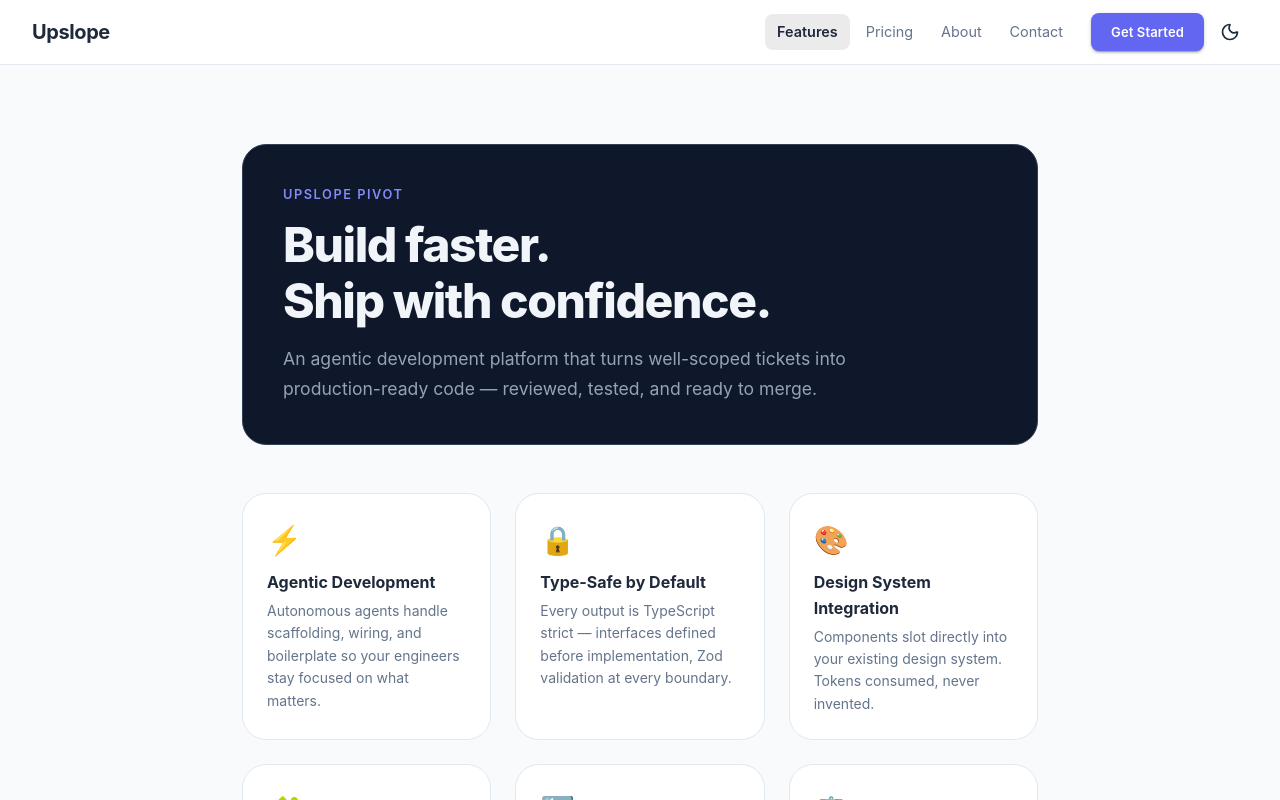
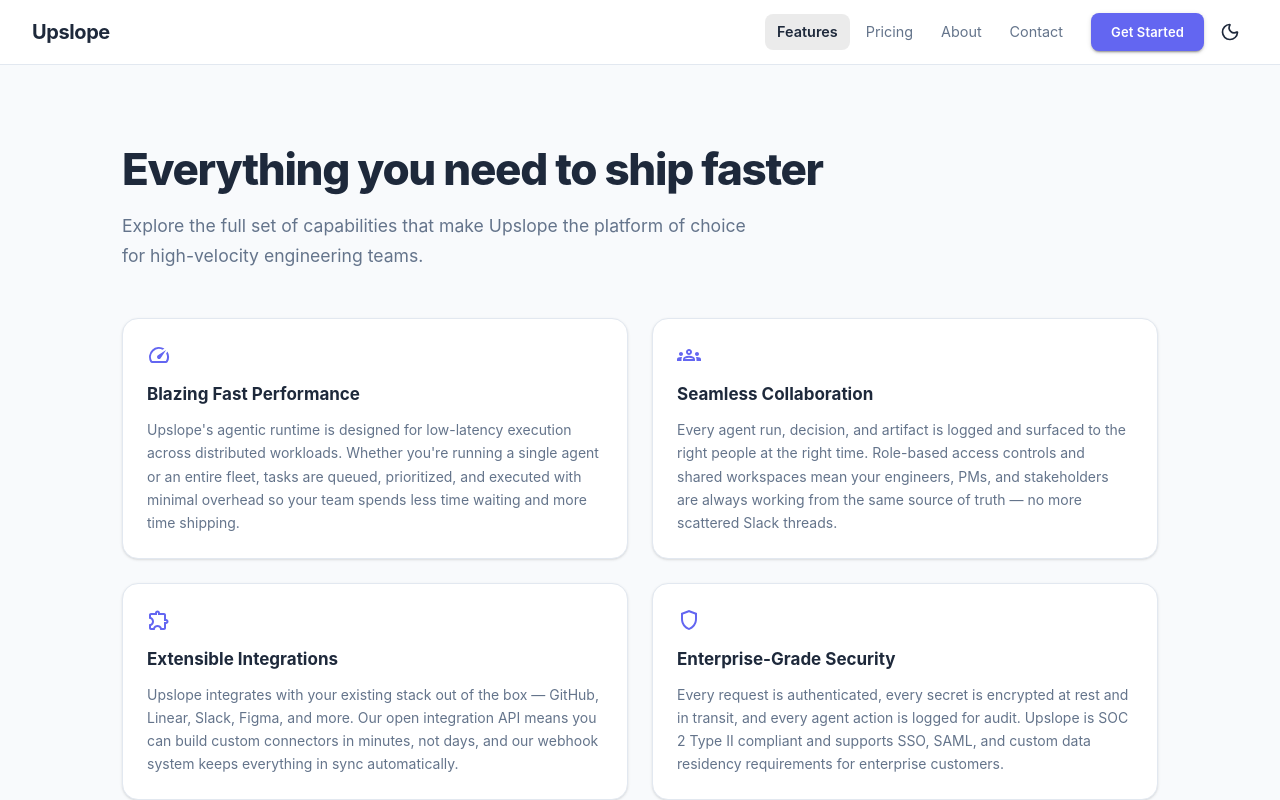
Before and after one commit to lenny-upslopepivot/kiro-test, a React (Vite) app: page /features in a window 1280 px wide. Shown: the top 800 px of the page. Built offline with nearby package versions, Linux system fonts and the light colour scheme.

Commit message:
[IRN-54] feat: Features Page

```diff
--- a/package.json
+++ b/package.json
@@ -12,6 +12,7 @@
   "dependencies": {
     "@emotion/react": "^11.14.0",
     "@emotion/styled": "^11.14.0",
+    "@mui/icons-material": "^6.5.0",
     "@mui/material": "^6.4.8",
     "lucide-react": "^1.7.0",
     "react": "^19.0.0",
--- a/src/pages/features/Features.tsx
+++ b/src/pages/features/Features.tsx
@@ -1,22 +1,58 @@
+import { type ReactNode } from 'react'
 import { Box, Typography } from '@mui/material'
-import { PageHeading, CtaBanner } from '@/components'
-import { featuresStyles, FEATURES } from './features-helpers'
+import SpeedOutlined from '@mui/icons-material/SpeedOutlined'
+import GroupsOutlined from '@mui/icons-material/GroupsOutlined'
+import ExtensionOutlined from '@mui/icons-material/ExtensionOutlined'
+import ShieldOutlined from '@mui/icons-material/ShieldOutlined'
+import InsightsOutlined from '@mui/icons-material/InsightsOutlined'
+import RocketLaunchOutlined from '@mui/icons-material/RocketLaunchOutlined'
+import { FeatureCard, CtaBanner } from '@/components'
+import featuresData from '@/assets/data/features.json'
+import { featuresStyles, FEATURES_HERO, type FeatureItem } from './features-helpers'
+
+// ---------------------------------------------------------------------------
+// Icon map — resolves icon name strings from features.json to ReactNode elements
+// Must live in a .tsx file because it contains JSX
+// ---------------------------------------------------------------------------
+
+const FEATURE_ICON_MAP: Record<string, ReactNode> = {
+  SpeedOutlined: <SpeedOutlined />,
+  GroupsOutlined: <GroupsOutlined />,
+  ExtensionOutlined: <ExtensionOutlined />,
+  ShieldOutlined: <ShieldOutlined />,
+  InsightsOutlined: <InsightsOutlined />,
+  RocketLaunchOutlined: <RocketLaunchOutlined />,
+}
+
+const features = featuresData.features as FeatureItem[]
 
 export const Features = () => {
   return (
     <>
       <Box sx={featuresStyles.root}>
-        <PageHeading />
 
+        {/* Hero header — title + subtitle from FEATURES_HERO config */}
+        <Box sx={featuresStyles.hero}>
+          <Typography variant="h1" sx={featuresStyles.heroTitle}>
+            {FEATURES_HERO.title}
+          </Typography>
+          <Typography sx={featuresStyles.heroSubtitle}>
+            {FEATURES_HERO.subtitle}
+          </Typography>
+        </Box>
+
+        {/* 2-column grid (desktop) / 1-column (mobile) */}
         <Box sx={featuresStyles.grid}>
-          {FEATURES.map(({ icon, title, description }) => (
-            <Box key={title} sx={featuresStyles.card}>
-              <Typography sx={featuresStyles.cardIcon}>{icon}</Typography>
-              <Typography sx={featuresStyles.cardTitle}>{title}</Typography>
-              <Typography sx={featuresStyles.cardBody}>{description}</Typography>
-            </Box>
+          {features.map(({ icon, title, longDescription }) => (
+            <FeatureCard
+              key={title}
+              icon={FEATURE_ICON_MAP[icon]}
+              title={title}
+              description={longDescription}
+            />
           ))}
         </Box>
+
       </Box>
 
       <CtaBanner
--- a/src/pages/features/features-helpers.ts
+++ b/src/pages/features/features-helpers.ts
@@ -1,81 +1,62 @@
 import { type Theme } from '@mui/material'
+
+// ---------------------------------------------------------------------------
+// Hero config — title + subtitle sourced from this constant, not hardcoded in JSX
+// ---------------------------------------------------------------------------
+
+export interface FeaturesHeroConfig {
+  title: string
+  subtitle: string
+}
+
+export const FEATURES_HERO: FeaturesHeroConfig = {
+  title: 'Everything you need to ship faster',
+  subtitle:
+    'Explore the full set of capabilities that make Upslope the platform of choice for high-velocity engineering teams.',
+}
+
+// ---------------------------------------------------------------------------
+// Data types
+// ---------------------------------------------------------------------------
+
+export interface FeatureItem {
+  title: string
+  description: string
+  longDescription: string
+  icon: string
+}
+
+// ---------------------------------------------------------------------------
+// Styles
+// ---------------------------------------------------------------------------
 
 export const featuresStyles = {
   root: {
     py: { xs: 6, md: 10 },
     px: { xs: 2, sm: 4 },
-    maxWidth: 860,
+    maxWidth: 1100,
     mx: 'auto',
   },
+  hero: {
+    mb: 6,
+  },
+  heroTitle: (theme: Theme) => ({
+    fontSize: { xs: '2rem', md: '2.75rem' },
+    fontWeight: 800,
+    lineHeight: 1.15,
+    letterSpacing: '-0.03em',
+    color: theme.palette.text.primary,
+    mb: 2,
+  }),
+  heroSubtitle: (theme: Theme) => ({
+    fontSize: '1.1rem',
+    color: theme.palette.text.secondary,
+    lineHeight: 1.7,
+    maxWidth: 640,
+  }),
   grid: {
     display: 'grid',
-    gridTemplateColumns: { xs: '1fr', sm: '1fr 1fr', md: '1fr 1fr 1fr' },
+    gridTemplateColumns: { xs: '1fr', md: '1fr 1fr' },
     gap: 3,
   },
-  card: (theme: Theme) => ({
-    p: 3,
-    border: `1px solid ${theme.palette.divider}`,
-    borderRadius: 3,
-    backgroundColor: theme.palette.background.paper,
-  }),
-  cardIcon: {
-    fontSize: '1.75rem',
-    mb: 1,
-  },
-  cardTitle: (theme: Theme) => ({
-    fontWeight: 700,
-    fontSize: '1rem',
-    color: theme.palette.text.primary,
-    mb: 0.5,
-  }),
-  cardBody: (theme: Theme) => ({
-    fontSize: '0.875rem',
-    color: theme.palette.text.secondary,
-    lineHeight: 1.6,
-  }),
 }
-
-export interface FeatureItem {
-  icon: string
-  title: string
-  description: string
-}
-
-export const FEATURES: FeatureItem[] = [
-  {
-    icon: '⚡',
-    title: 'Agentic Development',
-    description:
-      'Autonomous agents handle scaffolding, wiring, and boilerplate so your engineers stay focused on what matters.',
-  },
-  {
-    icon: '🔒',
-    title: 'Type-Safe by Default',
-    description:
-      'Every output is TypeScript strict — interfaces defined before implementation, Zod validation at every boundary.',
-  },
-  {
-    icon: '🎨',
-    title: 'Design System Integration',
-    description:
-      'Components slot directly into your existing design system. Tokens consumed, never invented.',
-  },
-  {
-    icon: '🧩',
-    title: 'Composable Architecture',
-    description:
-      'Modular folder structure with barrel exports keeps your codebase navigable as it scales.',
-  },
-  {
-    icon: '🔄',
-    title: 'Continuous Iteration',
-    description:
-      'Ship a working feature, get feedback, iterate — without accumulating technical debt at every turn.',
-  },
-  {
-    icon: '📋',
-    title: 'Full Audit Trail',
-    description:
-      'Every agent run produces a structured dev notes log posted directly to your Linear ticket.',
-  },
-]
```
Also changed, not shown: 1 other file (tests, documents, lock files or other folders).
